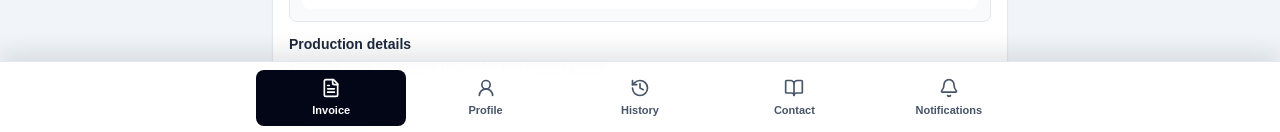
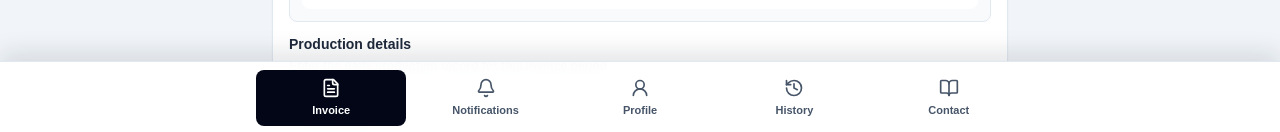
Before and after one commit to Bulgaats/stillpartners-site, a Next.js app: page /contractor-invoice in a window 1280 px wide. Shown: the part 666-798 px from the top of the page. Built offline with nearby package versions, Linux system fonts and the light colour scheme.

Commit message:
Reorder contractor invoice tabs

```diff
--- a/components/contractor-invoice/contractor-invoice-app.tsx
+++ b/components/contractor-invoice/contractor-invoice-app.tsx
@@ -427,9 +427,6 @@ export function ContractorInvoiceApp() {
       <nav className="fixed inset-x-0 bottom-0 z-30 border-t border-slate-200 bg-white/95 px-2 py-2 shadow-[0_-8px_24px_rgba(15,23,42,0.12)] backdrop-blur">
         <div className="mx-auto grid max-w-3xl grid-cols-5 gap-1">
           <TabButton active={tab === "invoice"} label="Invoice" icon={<FileText />} onClick={() => setTab("invoice")} />
-          <TabButton active={tab === "profile"} label="Profile" icon={<UserRound />} onClick={() => setTab("profile")} />
-          <TabButton active={tab === "history"} label="History" icon={<History />} onClick={() => setTab("history")} />
-          <TabButton active={tab === "contact"} label="Contact" icon={<BookOpen />} onClick={() => setTab("contact")} />
           <TabButton
             active={tab === "notifications"}
             label="Notifications"
@@ -437,6 +434,9 @@ export function ContractorInvoiceApp() {
             badgeCount={unreadNotifications}
             onClick={() => setTab("notifications")}
           />
+          <TabButton active={tab === "profile"} label="Profile" icon={<UserRound />} onClick={() => setTab("profile")} />
+          <TabButton active={tab === "history"} label="History" icon={<History />} onClick={() => setTab("history")} />
+          <TabButton active={tab === "contact"} label="Contact" icon={<BookOpen />} onClick={() => setTab("contact")} />
         </div>
       </nav>
     </main>
```
